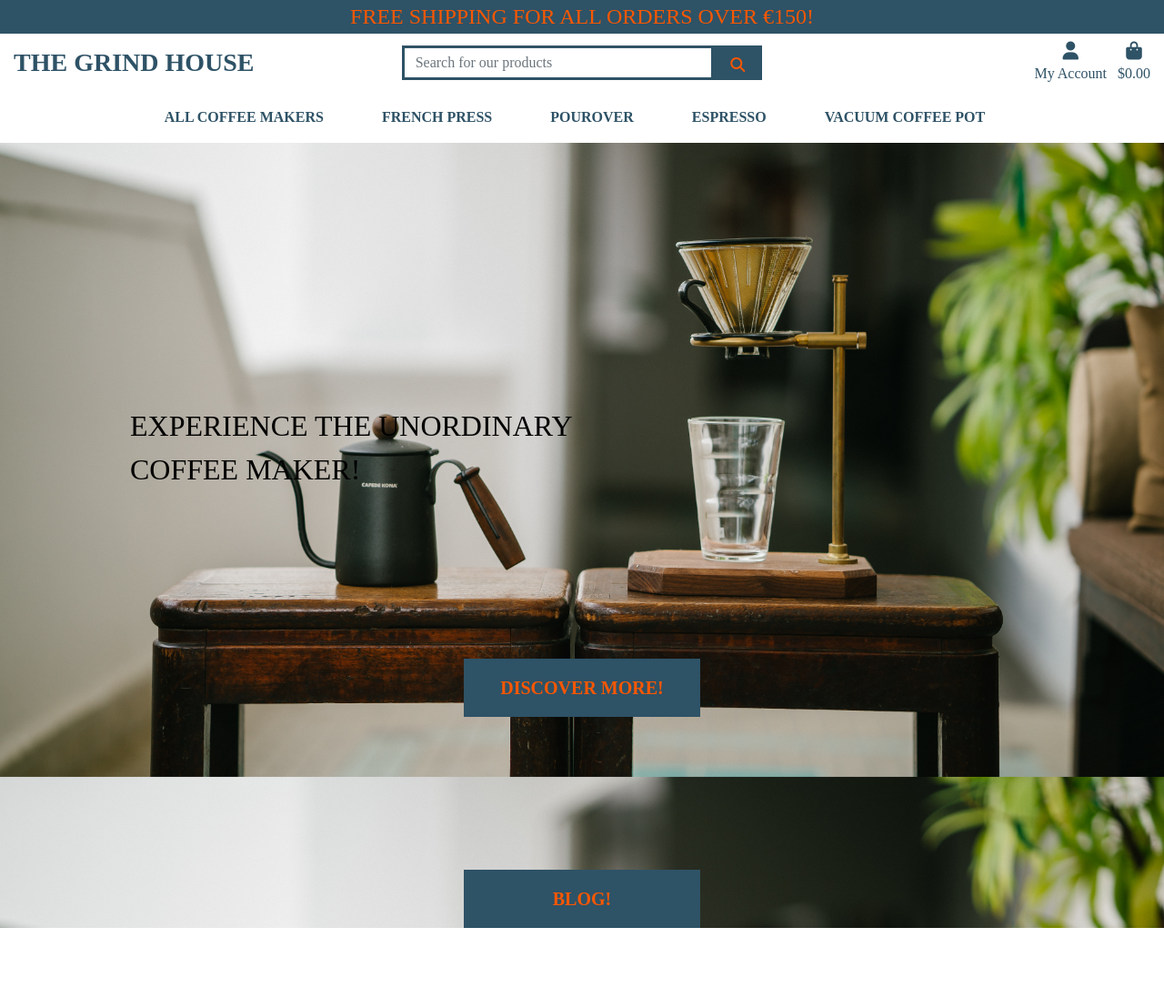
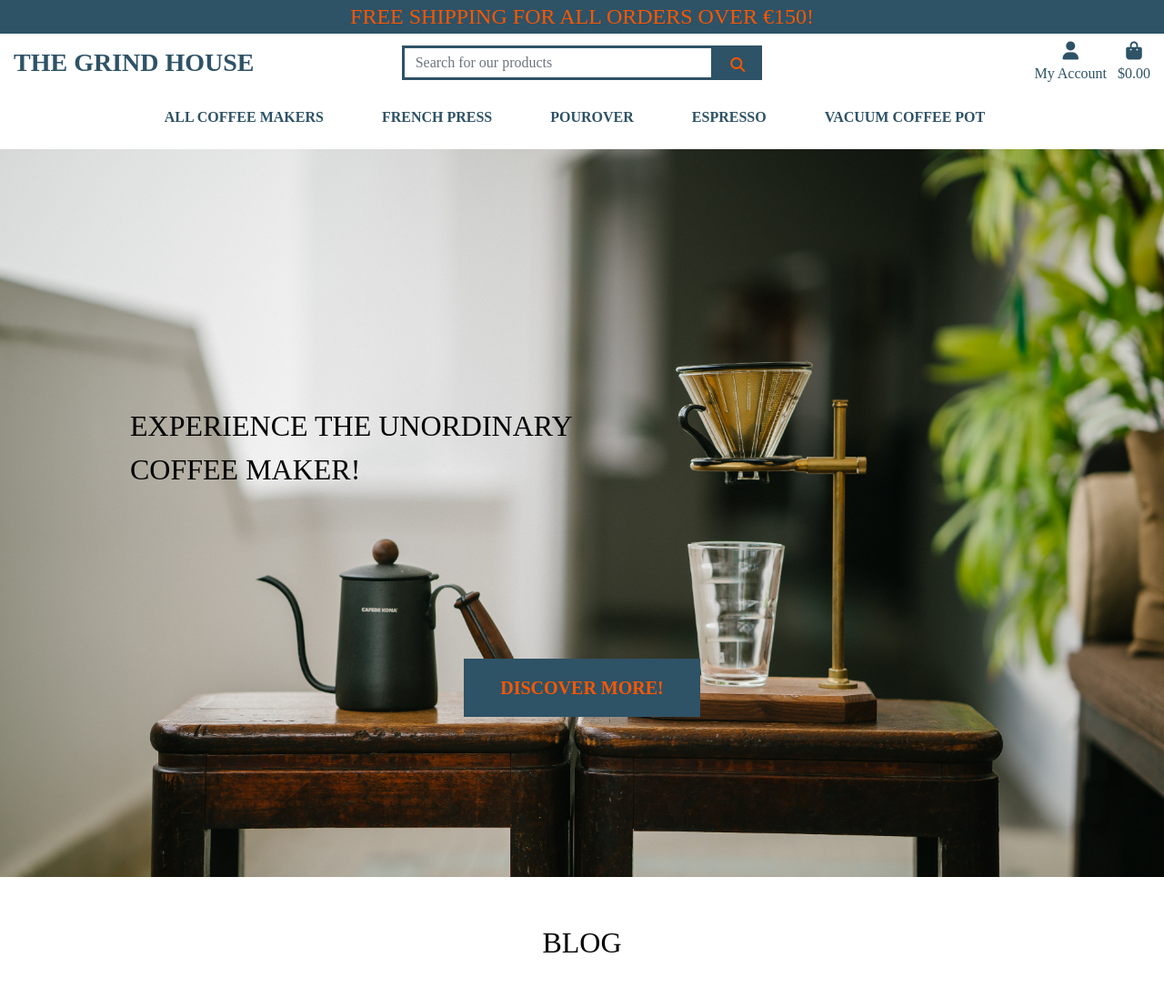
Before and after one commit to kenweechin/the_grind_house, a Django app: page / in a window 1280 px wide. Shown: the whole page at 91% size. Before the commit the page ends 1020 px from the top, so only its background shows below. Run offline with Django 3.2, Linux system fonts and the light colour scheme; some libraries are stand-ins or nearby versions.

Commit message:
Added blog link section in the home page

```diff
--- a/home/templates/home/index.html
+++ b/home/templates/home/index.html
@@ -11,6 +11,7 @@
 {% endblock %}
 
 {% block content %}
+    <section class="background-image">
         <div class="container ">
             <div class="row">
                 <div class="col-6 col-md-7 my-auto">
@@ -27,12 +28,14 @@
                 </h4>
             </div>
         </div>
-
+    </section>
     <div class="container">
-        <div class="my-2">
-            <h4 class="text-center">
-                <a href="{% url 'frontpage' %}" class="shop-button btn btn-lg rounded-0 text-uppercase py-3">blog!</a>
-            </h4>
+        <div class="row">
+            <div class="col-12 my-auto">
+                <p class="text-center main-blog text-black my-5">
+                    <a href="{% url 'frontpage' %}" class="text-uppercase text-black">blog</a>
+                </p>
+            </div>
         </div>
     </div>
 {% endblock %}
--- a/static/css/base.css
+++ b/static/css/base.css
@@ -2,12 +2,15 @@ html {
     height: 100%;
 }
 
+.background-image {
+    background: url("/media/home_background.jpg") no-repeat center;
+    height: 100vh;
+    background-size: cover;
+    color: #555;
+    font-family: 'Playfair-display';
+}
+
 body {
-    background: url('/media/home_background.jpg') no-repeat center center fixed;
-    background-size: cover;
-    height: calc(100vh - 164px);
-    height: 100vh;
-    color: #555;
     font-family: 'Playfair-display';
 }
 
@@ -169,6 +172,10 @@ div.form-control.quantity {
     height: 12px;
 }
 
+.main-blog {
+    font-size: 2rem;
+}
+
 /* from CSS-tricks.com: https://css-tricks.com/snippets/css/css-triangle/ */
 .arrow-up {
     width: 0;
```
Also changed, not shown: blog/models.py (+5 -3 lines). Lines whose indentation alone changed are shown as unchanged.
